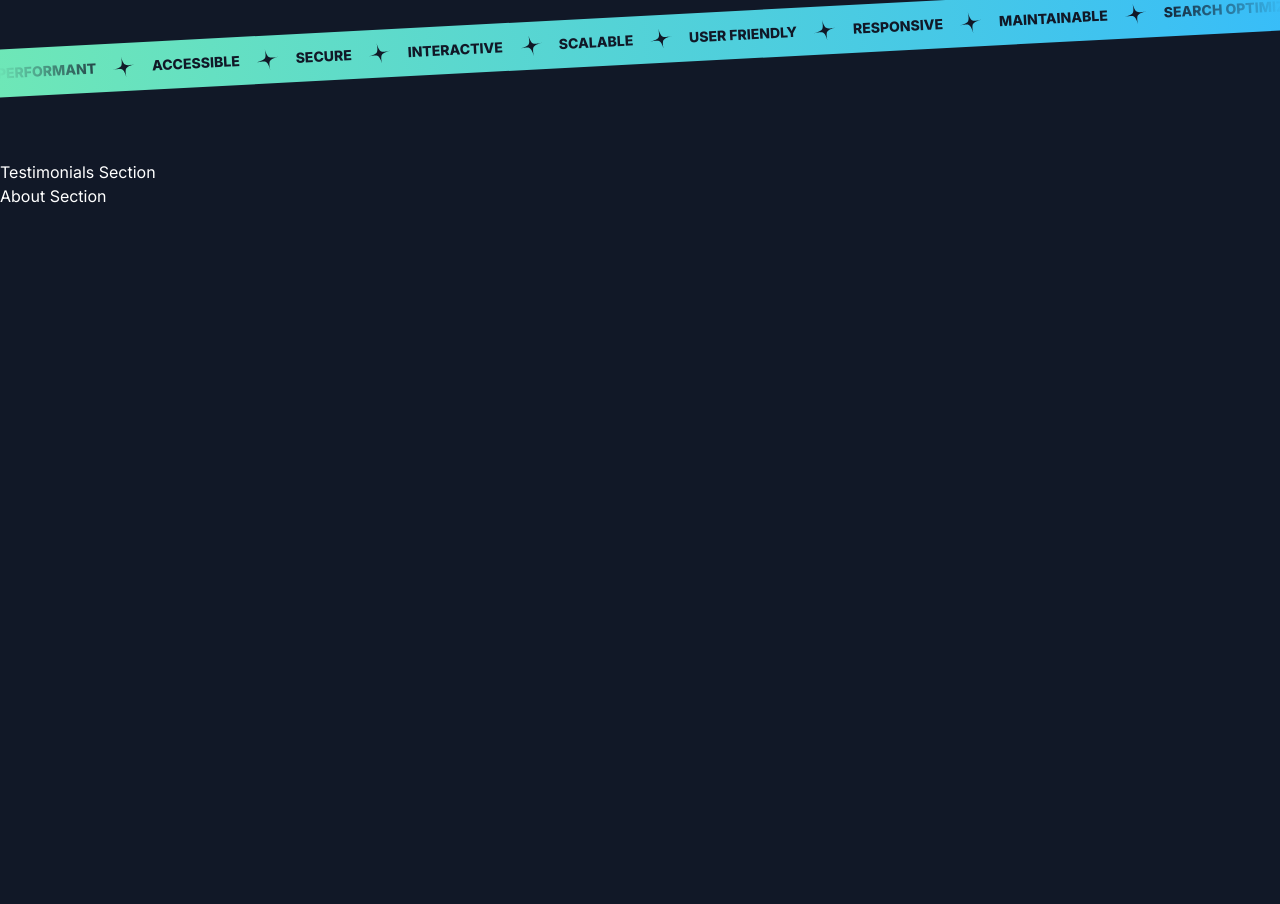
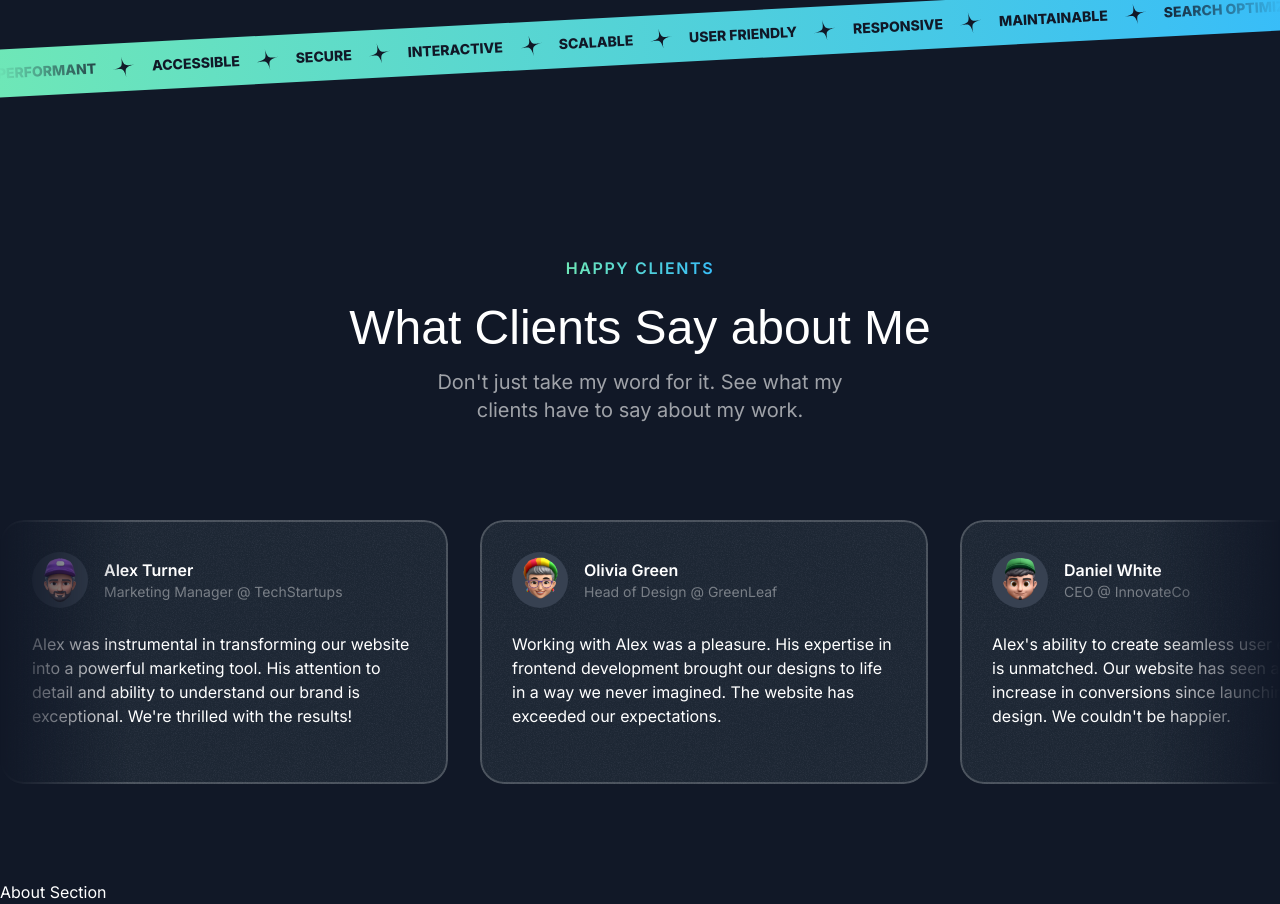
Before and after one commit to SainaFirooz/portfolio, a Next.js app: page / in a window 1280 px wide. Shown: the part 3008-3912 px from the top of the page. Before the commit the page ends 3216 px from the top, so only its background shows below. Built offline with nearby package versions, Linux system fonts and the light colour scheme; a web font is replaced by a local one.

Commit message:
finished with testimonials for now

```diff
--- a/src/sections/Testimonials.tsx
+++ b/src/sections/Testimonials.tsx
@@ -3,6 +3,10 @@
 import memojiAvatar3 from "@/assets/images/memoji-avatar-3.png";
 import memojiAvatar4 from "@/assets/images/memoji-avatar-4.png";
 import memojiAvatar5 from "@/assets/images/memoji-avatar-5.png";
+import { SectionHeader } from "@/components/SectionHeader";
+import Image from "next/image";
+import grainImage from "@/assets/images/grain.jpg";
+import { Card } from "@/components/Card";
 
 const testimonials = [
   {
@@ -38,5 +42,44 @@
 ];
 
 export const TestimonialsSection = () => {
-  return <div>Testimonials Section</div>;
+  return (
+    <div>
+      <div className="py-16 lg:py-24">
+        <SectionHeader
+          eyebrow="Happy Clients"
+          title="What Clients Say about Me"
+          description="Don't just take my word for it. See what my clients have to say about my work."
+        />
+        <div className="mt-16 lg:mt-24 flex overflow-x-clip [mask-image:linear-gradient(to_right,transparent,black_10%,black_90%,transparent)]">
+          <div className="flex gap-8 flex-none">
+            {testimonials.map((testimonial) => (
+              <Card
+                key={testimonial.name}
+                className="max-w-xs md:p-8 md:max-w-md"
+              >
+                <div className="flex gap-4 items-center">
+                  <div className="size-14 bg-gray-700 inline-flex items-center justify-center rounded-full flex-shrink-0">
+                    <Image
+                      src={testimonial.avatar}
+                      alt={testimonial.name}
+                      className="max-h-full"
+                    />
+                  </div>
+                  <div>
+                    <div className="font-semibold">{testimonial.name}</div>
+                    <div className="text-sm text-white/40">
+                      {testimonial.position}
+                    </div>
+                  </div>
+                </div>
+                <p className="mt-4 md:mt-6 text-sm md:text-base">
+                  {testimonial.text}
+                </p>
+              </Card>
+            ))}
+          </div>
+        </div>
+      </div>
+    </div>
+  );
 };
```
